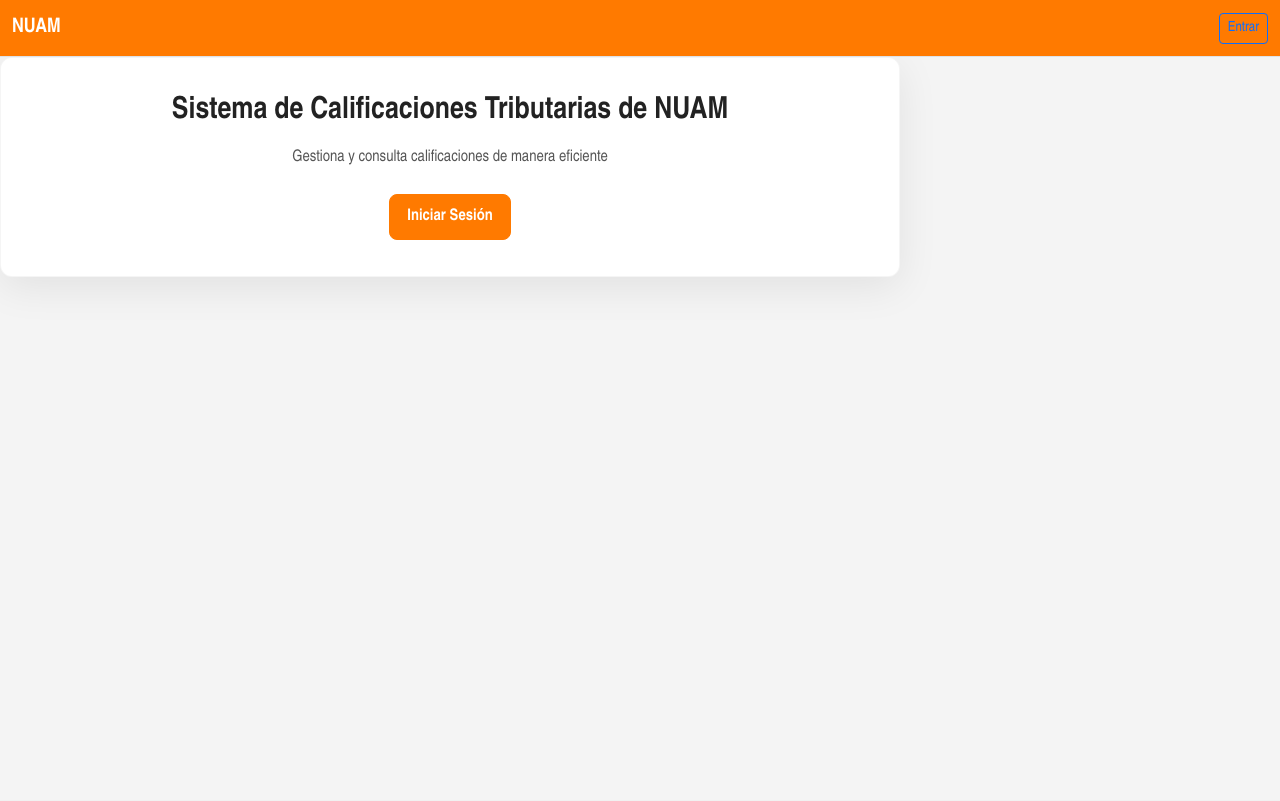
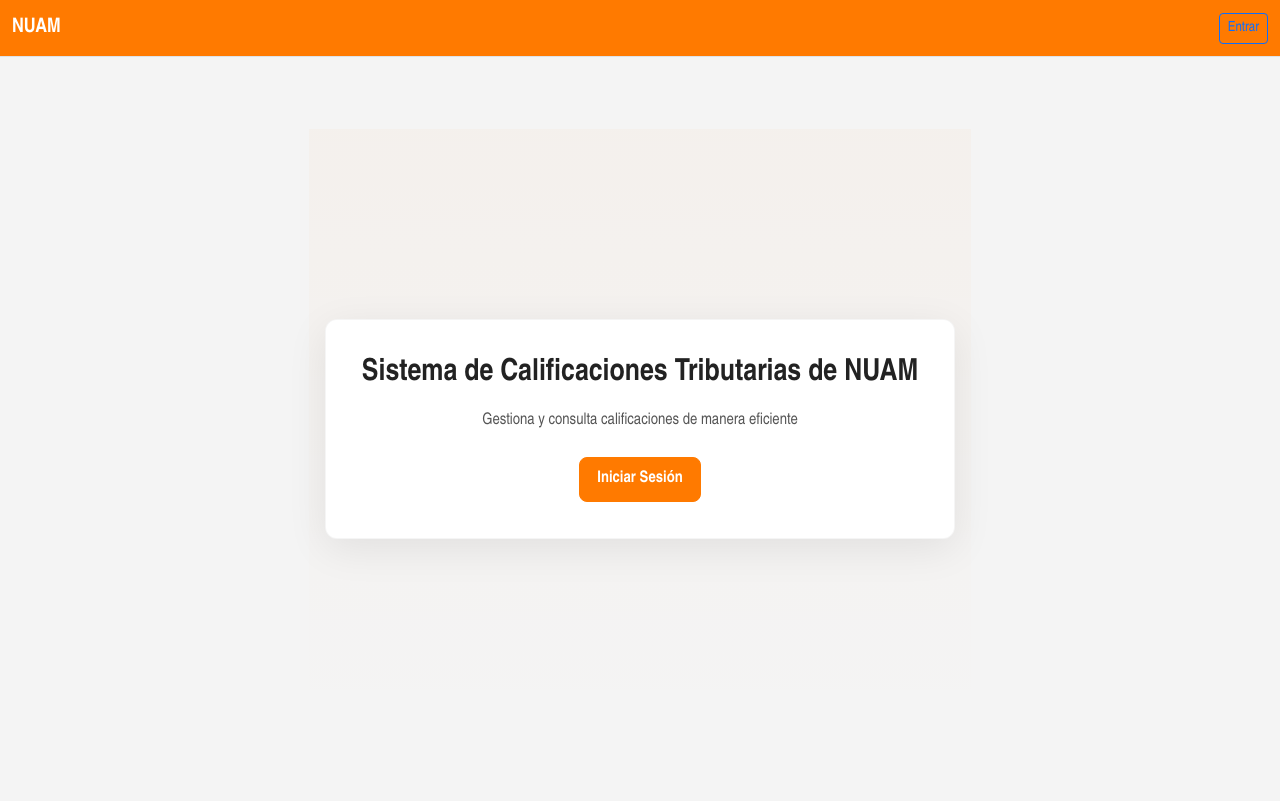
Before and after one commit to IgnacioQz/Projecto-Integrado, a Django app: template core/templates/welcome.html in a window 1280 px wide. Before the commit the page ends 276 px from the top, so only its background shows below. Run offline with Django 5.2, Linux system fonts and the light colour scheme; the template is opened without the code that fills it, so the values that code supplies are empty.

Commit message:
HTML corregido ewn login y welcome

```diff
--- a/core/static/css/welcome.css
+++ b/core/static/css/welcome.css
@@ -10,6 +10,19 @@
 }
 
 /* Estética coherente con login.css: tarjeta centrada, sombra y botones naranja */
+/* Centrar verticalmente todo el contenido de bienvenida */
+body, html {
+  height: 100%;
+}
+
+main {
+  min-height: calc(100vh - 56px); /* resta la altura del navbar */
+  display: flex;
+  align-items: center;
+  justify-content: center;
+  padding: 2rem 1rem;
+}
+
 
 .container-hero {
     min-height: 75vh;
--- a/core/templates/base.html
+++ b/core/templates/base.html
@@ -22,7 +22,6 @@
             </a>
             <div>
                 {% if user.is_authenticated %}
-                    <span class="text-muted me-3">👤 {{ user.username }}</span>
                     <a class="btn btn-sm btn-outline-secondary" href="{% url 'logout' %}">
                         Cerrar sesión
                     </a>
--- a/core/templates/login.html
+++ b/core/templates/login.html
@@ -10,6 +10,7 @@
 {% endblock %}
 
 {% block main %}
+    <div class="container-hero">
         <div class="login-card">
             <h1>Iniciar sesión</h1>
             <form method="post" action="{% url 'login' %}">
@@ -25,4 +26,5 @@
                 <button type="submit" class="btn btn-primary">Iniciar Sesión</button>
             </form>
         </div>
+    </div>
 {% endblock %}
--- a/core/templates/welcome.html
+++ b/core/templates/welcome.html
@@ -10,11 +10,13 @@
 {% endblock %}
 
 {% block main %}
-    <div class="welcome-card">
-        <h1>Sistema de Calificaciones Tributarias de NUAM</h1>
-        <p class="subtitle">Gestiona y consulta calificaciones de manera eficiente</p>
-        <div class="welcome-actions">
-            <a href="{% url 'login' %}" class="btn btn-primary">Iniciar Sesión</a>
+    <div class="container-hero">
+        <div class="welcome-card">
+            <h1>Sistema de Calificaciones Tributarias de NUAM</h1>
+            <p class="subtitle">Gestiona y consulta calificaciones de manera eficiente</p>
+            <div class="welcome-actions">
+                <a href="{% url 'login' %}" class="btn btn-primary">Iniciar Sesión</a>
+            </div>
         </div>
     </div>
 {% endblock %}
```
Lines whose indentation alone changed are shown as unchanged.
